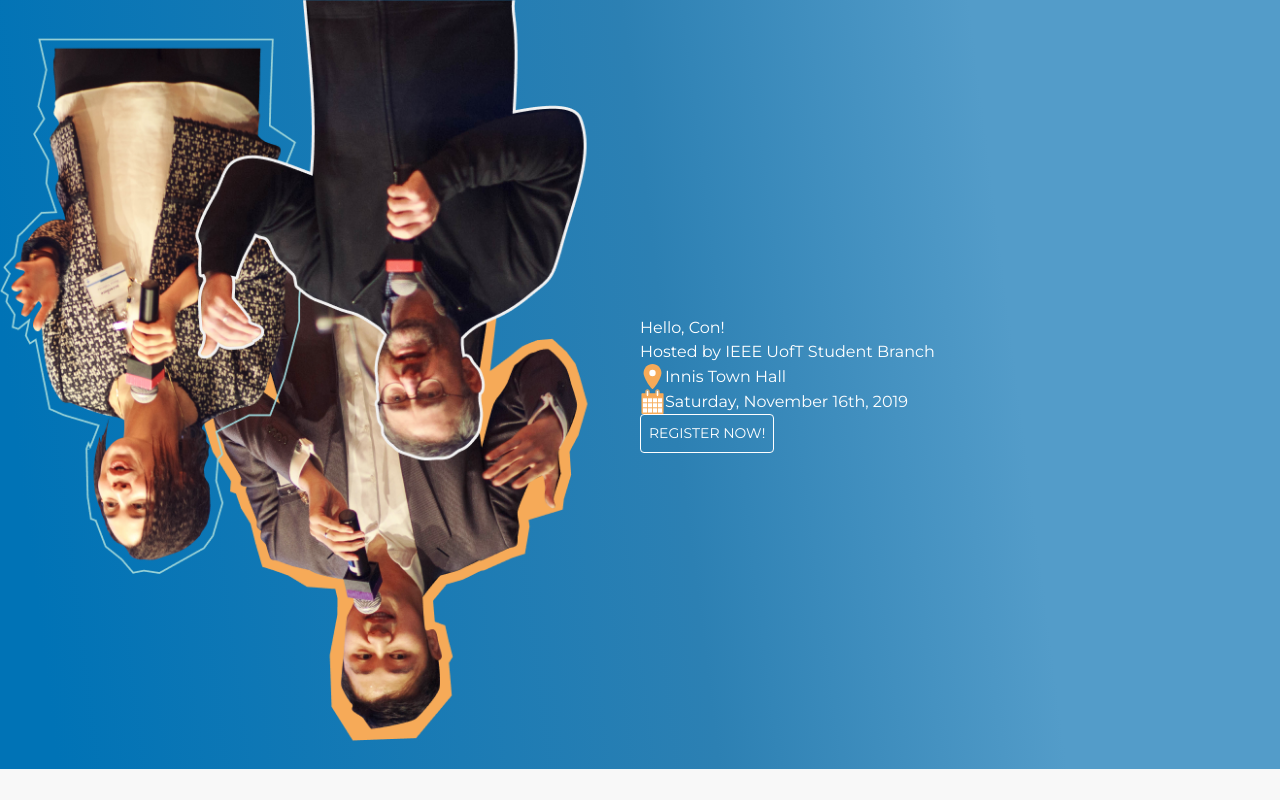
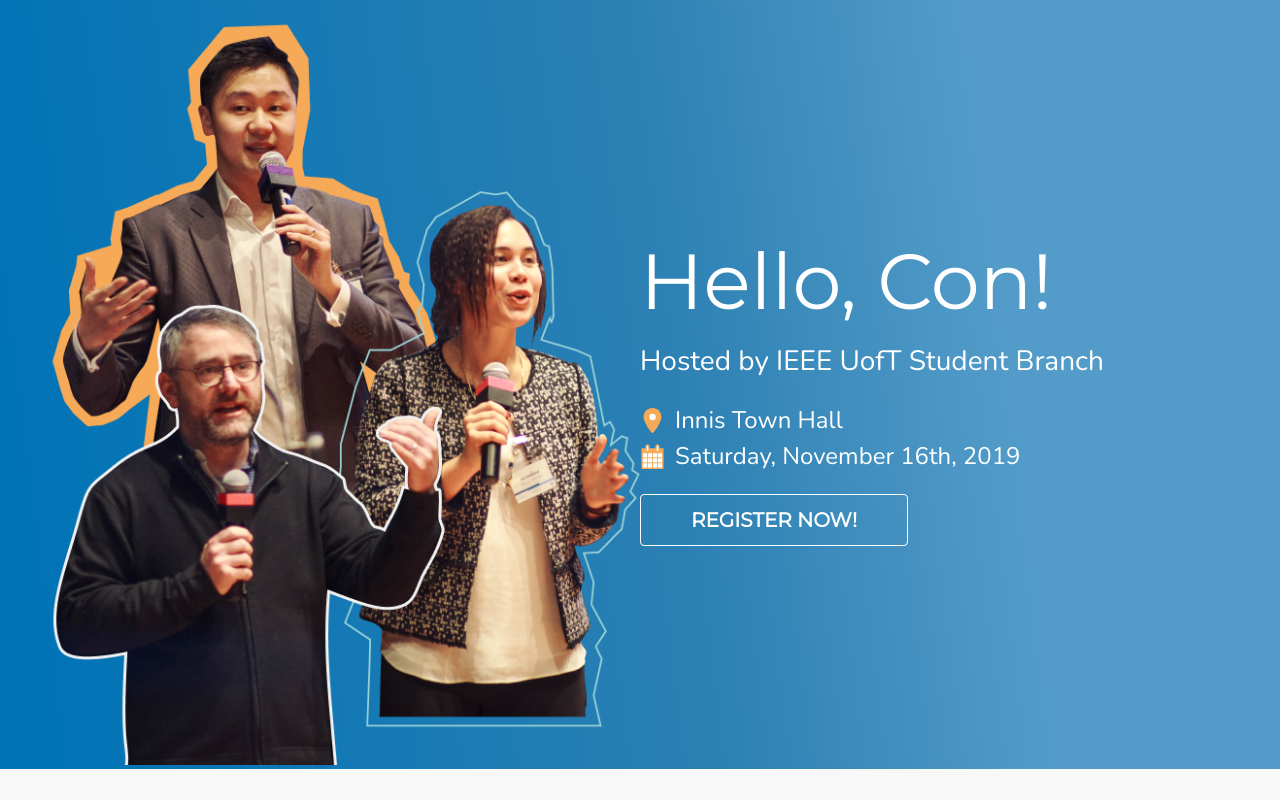
Before and after one commit to rayraykay/hellocon-2020, a React (Create React App) app: page / in a window 1280 px wide. Shown: the top 800 px of the page. Built offline with nearby package versions, Linux system fonts and the light colour scheme.

Commit message:
Create md up landing

```diff
--- a/src/components/Landing.jsx
+++ b/src/components/Landing.jsx
@@ -1,5 +1,6 @@
 import React from 'react';
 import Container from '@material-ui/core/Container';
+import Hidden from '@material-ui/core/Hidden';
 import Grid from '@material-ui/core/Grid';
 import Button from '@material-ui/core/Button';
 import Typography from '@material-ui/core/Typography';
@@ -8,6 +9,7 @@
 
 const Landing = () => (
   <Container className="Landing" maxWidth={false}>
+    <Hidden smDown>
       <Grid
         container
         direction="row"
@@ -33,46 +35,51 @@
           sm={6}
         >
           <Grid item>
-          <Typography>
+            <Typography className="Landing__Text--Title">
               Hello, Con!
             </Typography>
           </Grid>
-        <Grid item>
-          <Typography>
+          <Grid item className="Landing__IEEE">
+            <Typography className="Landing__Text--IEEE">
               Hosted by IEEE UofT Student Branch
             </Typography>
           </Grid>
           <Grid
-          className="Landing__Location"
             item
             container
             direction="row"
             justify="flex-start"
             alignItems="center"
+            className="Landing__Details"
           >
-          <img src={require("../images/Location.svg")} alt="location"/>
-          <Typography display="inline">
+            <img src={require("../images/Location.svg")} alt="location" className="Landing__Icon"/>
+            <Typography className="Landing__Text--Details">
               Innis Town Hall
             </Typography>
           </Grid>
           <Grid
-          className="Landing__Location"
             item
             container
             direction="row"
             justify="flex-start"
             alignItems="center"
+            className="Landing__Details"
           >
-          <img src={require("../images/Date.svg")} alt="location"/>
-          <Typography display="inline">
+            <img src={require("../images/Date.svg")} alt="location" className="Landing__Icon"/>
+            <Typography className="Landing__Text--Details">
               Saturday, November 16th, 2019
             </Typography>
           </Grid>
-        <Grid item>
-          <Button href="#register" color="inherit" className="MenuBar__Register">Register Now!</Button>
+          <Grid item className="Landing__Register">
+            <Button href="#register" color="inherit" className="Landing__Button">
+              <Typography className="Landing__Text--Button">
+                Register Now!
+              </Typography>
+            </Button>
           </Grid>
         </Grid>
       </Grid>
+    </Hidden>
   </Container>
 );
 
--- a/src/components/Landing.scss
+++ b/src/components/Landing.scss
@@ -4,15 +4,52 @@
   padding: 0;
 }
 
+.Landing__IEEE {
+  padding-bottom: 20px;
+}
+
 .Landing__People {
   & img {
     max-width: 100%;
-    transform: rotate(180deg);
   }
 }
 
-.Landing__Location {
-  & img {
+.Landing__Details {
+  .Landing__Icon {
     max-height: 25px;
+    padding: 5px 10px 5px 0;
   }
 }
+
+.Landing__Register {
+  padding-top: 20px;
+
+  .Landing__Button {
+    border-color: white;
+    border-style: solid;
+    border-width: 1px;
+    padding: 10px 50px 10px 50px;
+  }
+}
+
+.Landing__Text {
+  &--Title {
+    font-size: 78px;
+  }
+
+  &--IEEE {
+    font-family: Nunito, Montserrat, sans-serif;
+    font-size: 28px;
+  }
+
+  &--Details {
+    display: inline;
+    font-family: Nunito, Montserrat, sans-serif;
+    font-size: 24px;
+  }
+
+  &--Button {
+    font-size: 20px;
+    font-weight: bold;
+  }
+}
```
Lines whose indentation alone changed are shown as unchanged.
